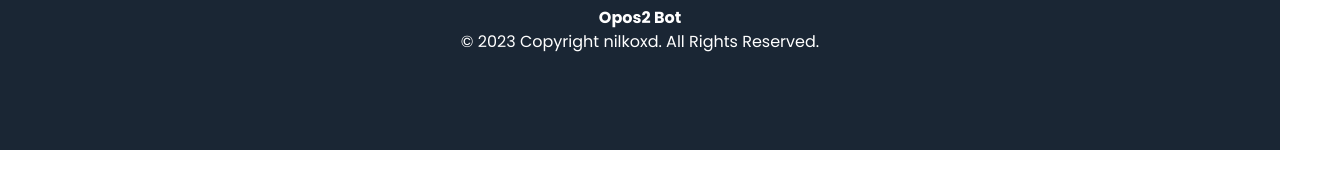
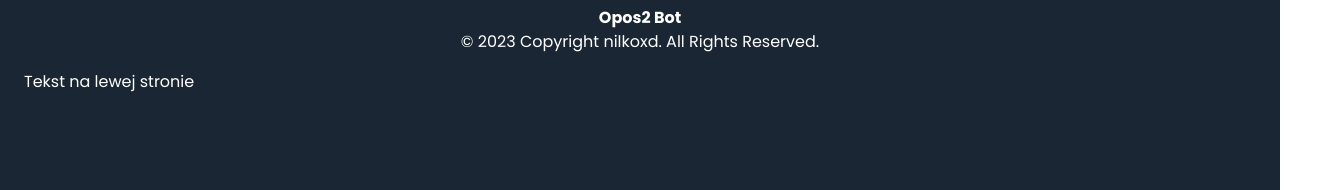
Before and after one commit to nilkoxd/opoweb, a plain HTML site: page index.html in a window 1280 px wide. Shown: the part 3060-3250 px from the top of the page, 1344 px wide, since content can reach past the window. Before the commit the page ends 3210 px from the top, so only its background shows below. Drawn offline with nearby package versions, Linux system fonts and the light colour scheme.

Commit message:
Update index.html

```diff
--- a/index.html
+++ b/index.html
@@ -366,6 +366,10 @@
           &copy; <span id="cp-year"></span> Copyright nilkoxd. All Rights
           Reserved.
         </p>
+        <div style="display: flex; justify-content: flex-start;">
+  <p>Tekst na lewej stronie</p>
+</div>
+
 
 
       </div>
```
